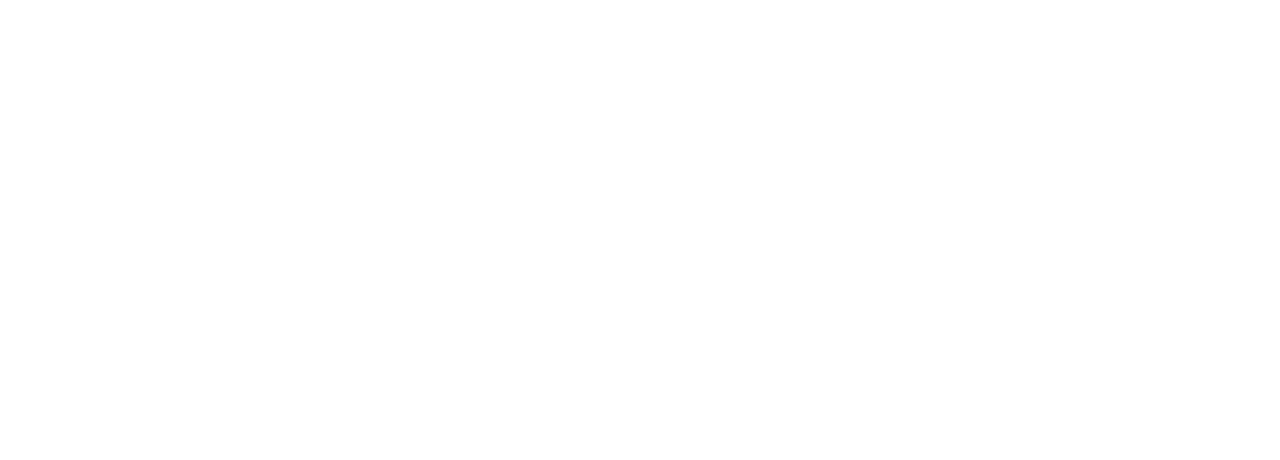
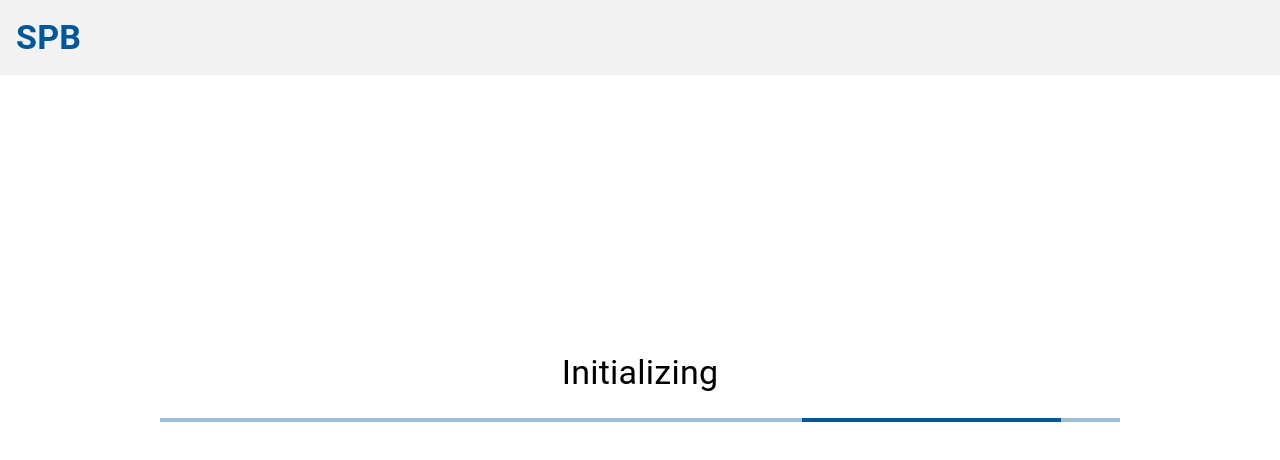
Before and after one commit to laurenrandi/rpui, a React (Create React App) app: page /login/success/1 in a window 1280 px wide. Before the commit this address had no page. Shown: the top 460 px of the page. Built offline with nearby package versions, Linux system fonts and the light colour scheme.

Commit message:
added login loader, scaffolding for user info endpoint

```diff
--- a/src/App.js
+++ b/src/App.js
@@ -28,8 +28,8 @@
         <Routes>
           <Route path="/" element={<Layout />}>
             <Route index element={<Landing />} />
-            <Route path="/login/success" element={<LoginSuccess />} />
-            {/* <Route path="/profiles" */}
+            <Route path="/login/success/:userId" element={<LoginSuccess />} />
+            {/* <Route path=":userId/profiles" element={<ProfileList />} */}
           </Route>
         </Routes>
       </BrowserRouter>
--- a/src/Components/Header/Header.jsx
+++ b/src/Components/Header/Header.jsx
@@ -5,7 +5,7 @@
 import LogoutIcon from '@mui/icons-material/Logout';
 import axios from 'axios';
 
-const Header = () => {
+const Header = ({ hideLoginButton=false }) => {
   const [tabValue, setTabValue] = useState(0);
   const [loggedIn, setLoggedIn] = useState(false);
   const [isAdmin, setIsAdmin] = useState(false);
@@ -72,6 +72,7 @@
             </Box>
           </Grid>
           <Grid item xs={6}>
+            {!hideLoginButton &&
               <Box display='flex' justifyContent='right' height={75} alignItems='center' mr={2}>
                 <Button
                   variant={ loggedIn ? 'outlined' : 'contained' }
@@ -82,6 +83,7 @@
                   {loggedIn ? 'Log out' : 'Log in'}
                 </Button>
               </Box>
+            }
           </Grid>
         </Grid>
       </Box>
--- a/src/Pages/Layout/Layout.jsx
+++ b/src/Pages/Layout/Layout.jsx
@@ -1,12 +1,21 @@
-import React from 'react';
+import React, { useEffect, useState } from 'react';
 import { Outlet } from 'react-router-dom';
 import Header from '../../Components/Header/Header';
+import { matchPath, useLocation } from 'react-router-dom/dist';
+import { FOCUSABLE_SELECTOR } from '@testing-library/user-event/dist/utils';
 
 const Layout = () => {
+  const [loggingIn, setLoggingIn] = useState(false);
+  const { pathname } = useLocation();
+  useEffect(() => {
+    const loading = matchPath('login/success/*', pathname) !== null ? true : false;
+    setLoggingIn(loading);
+    console.log(loading);
+  }, [pathname]);
 
   return(
     <>
-      <Header />
+      <Header hideLoginButton={loggingIn} />
       <Outlet />
     </>
   );
--- a/src/Pages/LoginSuccess/LoginSuccess.jsx
+++ b/src/Pages/LoginSuccess/LoginSuccess.jsx
@@ -1,20 +1,40 @@
 import React, { useEffect } from 'react';
 import axios from 'axios';
+import { useParams } from 'react-router-dom/dist';
+import { Box, LinearProgress, Typography } from '@mui/material';
 
-const LoginSuccess = () => {
+const LoginSuccess = ({ setUser }) => {
+  const { userId } = useParams();
+
 
   // useEffect(() => {
-  //   axios.get('http://localhost:8080/oauth2/v3/userinfo')
-  //     .then(res => {
-  //       const { data } = res;
-  //       console.log(data);
-  //     });
-  // }, []);
+  //   if(userId) {
+  //     const fetchUserInfo = async () => {
+  //       try {
+  //         await axios.get(`http://localhost:8080/users/${userId}/info`)
+  //         .then(res => {
+  //           const { data } = res;
+  //           console.log(data);
+  //           setUser(data);
+  //         });
+  //       } catch (err) {
+  //         console.error(err);
+
+  //       }
+  //     }
+  //   }
+  // }, [userId]);
 
   return(
-    <>
-      Login Success
-    </>
+    <Box display='flex' flexDirection='column' justifyContent='center' alignItems='center' height='75vh'>
+      <Box my={3}>
+        <Typography variant='h4'>Initializing</Typography>
+      </Box>
+      <LinearProgress
+        color='primary'
+        style={{ width: "75%" }}
+      />
+    </Box>
   );
 };
 
```
Lines whose indentation alone changed are shown as unchanged.
